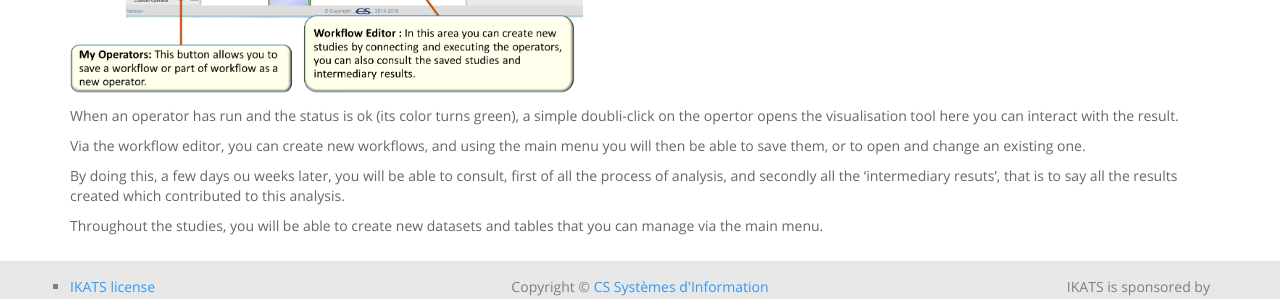
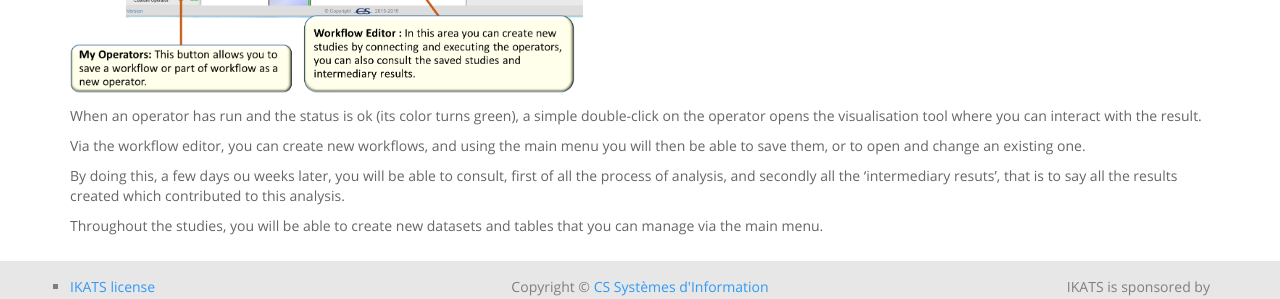
Before and after one commit to IKATS/ikats.github.io, a Jekyll site: the page built from overview.md, in a window 1280 px wide. Shown: the part 488-787 px from the top of the page. Built offline with Jekyll 4.4.1, drawn with Linux system fonts in a browser that asks for light colours; some web fonts are replaced.

Commit message:
typo fixed

```diff
--- a/overview.md
+++ b/overview.md
@@ -16,7 +16,7 @@ Here below are the main principles you need to understand before using IKATS.
 
 ![Texte alternatif](/img/ikats_interface.png "IKATS interface"){:width="600px"}
 
-When an operator has run and the status is ok (its color turns green), a simple doubli-click on the opertor opens the visualisation tool here you can interact with the result.
+When an operator has run and the status is ok (its color turns green), a simple double-click on the operator opens the visualisation tool where you can interact with the result.
 
 Via the workflow editor, you can create new workflows, and using the main menu you will then be able to save them, or to open and change an existing one.
 
```
Also changed, not shown: documentation.md (+2 -2 lines).
